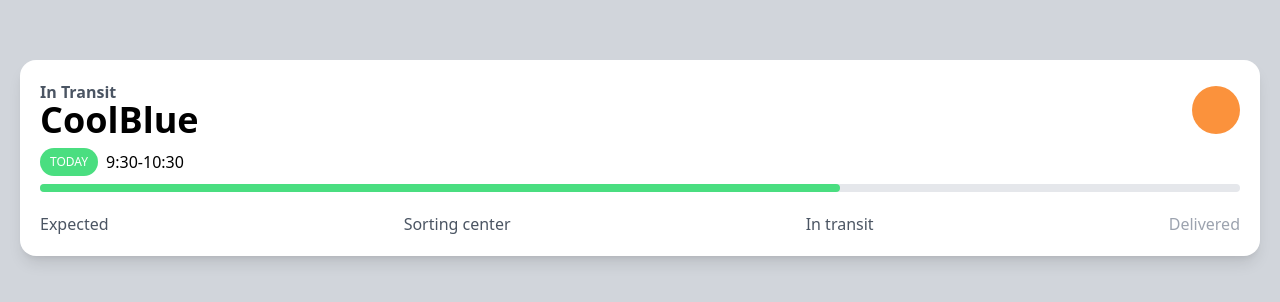
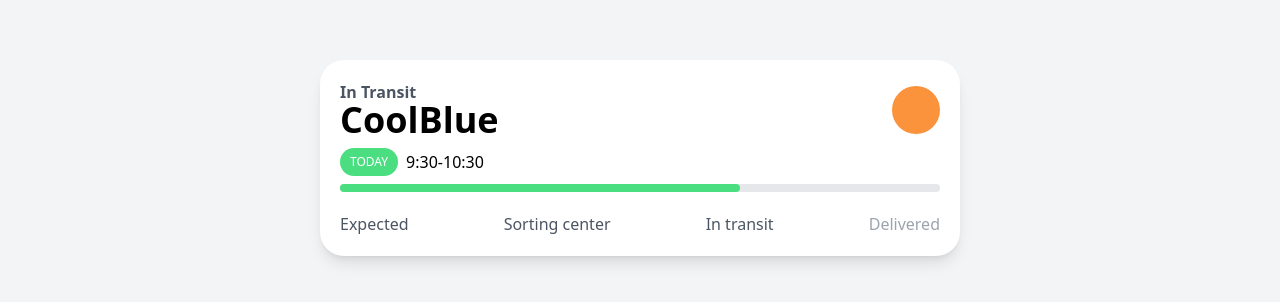
Before and after one commit to holynow/carrot-market-reloaded, a Next.js app: page / in a window 1280 px wide. Shown: the part 242-544 px from the top of the page. Built offline with nearby package versions, Linux system fonts and the light colour scheme.

Commit message:
tailwind dark mode

```diff
--- a/app/page.tsx
+++ b/app/page.tsx
@@ -1,32 +1,32 @@
 
 export default function Home() {
   return (
-    <main className="bg-gray-300 h-screen flex items-center justify-center p-5">
-      <div className="bg-white w-full shadow-lg p-5 rounded-2xl">
+    <main className="bg-gray-100 h-screen flex items-center justify-center p-5 dark:bg-gray-700">
+      <div className="bg-white w-full shadow-lg p-5 rounded-3xl max-w-screen-sm dark:bg-gray-600">
         <div className="flex justify-between items-center">
           <div className="flex flex-col">
-            <span className="text-gray-600 font-semibold -mb-1">
+            <span className="text-gray-600 font-semibold -mb-1 dark:text-gray-300">
               In Transit
             </span>
-            <span className="text-4xl font-semibold">CoolBlue</span>
+            <span className="text-4xl font-semibold dark:text-white">CoolBlue</span>
           </div>
           <div className="size-12 rounded-full bg-orange-400" />
         </div>
         <div className="my-2 flex items-center gap-2">
-          <span className="bg-green-400 px-2.5 py-1.5 text-xs rounded-full text-white font-medium uppercase">
+          <span className="bg-green-400 px-2.5 py-1.5 text-xs rounded-full text-white font-medium uppercase hover:bg-green-500 hover:scale-125 transition">
             Today
           </span>
-          <span>9:30-10:30</span>
+          <span className="dark:text-gray-100">9:30-10:30</span>
         </div>
         <div className="relative">
           <div className="bg-gray-200 w-full h-2 rounded-full" />
           <div className="bg-green-400 w-2/3 h-2 rounded-full absolute top-0 left-0" />
         </div>
-        <div className="flex justify-between items-center mt-5 text-gray-600">
+        <div className="flex justify-between items-center mt-5 text-gray-600 dark:text-gray-300">
           <span>Expected</span>
           <span>Sorting center</span>
           <span>In transit</span>
-          <span className="text-gray-400">Delivered</span>
+          <span className="text-gray-400 dark:text-gray-500">Delivered</span>
         </div>
       </div>
     </main>
```
